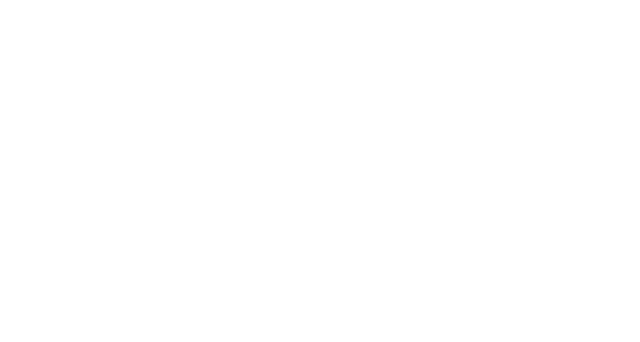
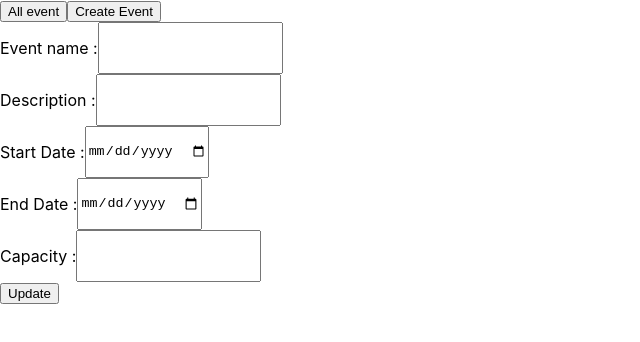
Before and after one commit to sachinrao-dev/event-brite-frontend, a React (Create React App) app: page /update/1 in a window 1280 px wide. Before the commit this address had no page. Shown: the top 342 px of the page, without its empty margins (0-640 px from the left). Built offline with nearby package versions, Linux system fonts and the light colour scheme; no server answers.

Commit message:
imlement in update event

```diff
--- a/src/App.js
+++ b/src/App.js
@@ -1,15 +1,33 @@
 import React from "react";
-import { Routes, Route } from "react-router-dom";
+import { Routes, Route, useNavigate } from "react-router-dom";
 import Dashboard from "./Components/Constant/Dashboard";
 import Login from "./Components/Constant/Login";
+import UpdateEvent from "./Components/Constant/UpdateEvent";
+import CreateEvent from "./Components/Constant/CreateEvent";
 
 function App() {
+  const navigate = useNavigate();
+  const listEvent = () => {
+    navigate("/dashboard");
+  };
+  const createEvent = () => {
+    navigate("/create");
+  };
   return (
     <div>
-      {/* <Login /> */}
+      <div>
+        <button type="button" onClick={listEvent}>
+          All event
+        </button>
+        <button type="button" onClick={createEvent}>
+          Create Event
+        </button>
+      </div>
       <Routes>
         <Route path="/" element={<Login />} />
         <Route path="/dashboard" element={<Dashboard />} />
+        <Route path="/update/:id" element={<UpdateEvent />} />
+        <Route path="/create" element={<CreateEvent />} />
       </Routes>
     </div>
   );
--- /dev/null
+++ b/src/Components/Constant/CreateEvent.js
@@ -0,0 +1,59 @@
+import React, { useState } from "react";
+import "../Style/LoginStyle.css";
+
+function CreateEvent() {
+  const [eventName, setEventName] = useState();
+  const [description, setDescription] = useState();
+  const [startDate, setStartDate] = useState();
+  const [endDate, setEndDate] = useState();
+  const [capacity, setCapacity] = useState();
+
+  const insertData = async () => {
+    const data = {
+      event_name: eventName,
+      event_description: description,
+      start_date: startDate,
+      end_date: endDate,
+      capacity,
+    };
+    console.log(data, "data");
+
+    await fetch("http://localhost:7089/event/create", {
+      method: "post",
+      body: JSON.stringify(data),
+      headers: {
+        "Content-Type": "application/json",
+      },
+    });
+  };
+
+  return (
+    <div>
+      <div className="list">
+        <p>Event name :</p>
+        <input type="text" onChange={(e) => setEventName(e.target.value)} />
+      </div>
+      <div className="list">
+        <p>Description :</p>
+        <input type="text" onChange={(e) => setDescription(e.target.value)} />
+      </div>
+      <div className="list">
+        <p>Start Date : </p>
+        <input type="Date" onChange={(e) => setStartDate(e.target.value)} />
+      </div>
+      <div className="list">
+        <p>End Date :</p>
+        <input type="Date" onChange={(e) => setEndDate(e.target.value)} />
+      </div>
+      <div className="list">
+        <p>Capacity :</p>
+        <input type="number" onChange={(e) => setCapacity(e.target.value)} />
+      </div>
+      <button type="button" onClick={insertData}>
+        Submit
+      </button>
+    </div>
+  );
+}
+
+export default CreateEvent;
--- a/src/Components/Constant/Dashboard.js
+++ b/src/Components/Constant/Dashboard.js
@@ -1,9 +1,65 @@
-import React from "react";
+/* eslint-disable no-underscore-dangle */
+/* eslint-disable array-callback-return */
+import axios from "axios";
+import React, { useEffect, useState } from "react";
+import { useNavigate } from "react-router-dom";
+import "../Style/LoginStyle.css";
 
 function Dashboard() {
+  const navigate = useNavigate();
+  const [data, setData] = useState();
+  useEffect(() => {
+    axios.get("http://localhost:7089/event/list").then((response) => {
+      setData(response.data);
+    });
+  }, []);
+  const upDateHandler = (id) => {
+    navigate(`/update/${id}`);
+  };
+
+  const deleteEvent = async (id) => {
+    await fetch(`http://localhost:7089/event/delete/${id}`, {
+      method: "Delete",
+    });
+    axios.get("http://localhost:7089/event/list").then((response) => {
+      setData(response.data);
+    });
+  };
+
   return (
     <div>
-      <h1>hello, Welcome to the dashboard</h1>
+      {data?.map((item) => (
+        <div className="eventList">
+          <div className="list">
+            <p className="event">Event name : </p>
+            <p>{item.event_name}</p>
+          </div>
+          <div className="list">
+            <p>Description :</p>
+            <p>{item.event_description}</p>
+          </div>
+          <div className="list">
+            <p>Start date :</p>
+            <p>{item.start_date}</p>
+          </div>
+          <div className="list">
+            <p>End Date :</p>
+            <p>{item.end_date}</p>
+          </div>
+          <div className="list">
+            <p>Capacity :</p>
+            <p>{item.capacity}</p>
+          </div>
+          <div className="action">
+            <button type="button" onClick={() => upDateHandler(item._id)}>
+              Update
+            </button>
+            <button type="button" onClick={() => deleteEvent(item._id)}>
+              delete
+            </button>
+          </div>
+        </div>
+      ))}
     </div>
   );
 }
--- /dev/null
+++ b/src/Components/Constant/UpdateEvent.js
@@ -0,0 +1,88 @@
+/* eslint-disable no-underscore-dangle */
+import React, { useState, useEffect } from "react";
+import { useParams } from "react-router-dom";
+
+function UpdateEvent() {
+  const [eventName, setEventName] = useState();
+  const [description, setDescription] = useState();
+  const [startDate, setStartDate] = useState();
+  const [endDate, setEndDate] = useState();
+  const [capacity, setCapacity] = useState();
+  const [data, setData] = useState();
+  const params = useParams();
+  const getData = async () => {
+    let result = await fetch(`http://localhost:7089/event/update/${params.id}`);
+    result = await result.json();
+    // setEventName(result.event_name);
+    setData(result);
+  };
+  console.log(data, "data is heres");
+  useEffect(() => {
+    getData();
+  }, []);
+  const updateData = () => {
+    const updatedInfo = {
+      event: eventName,
+      desc: description,
+      starDate: startDate,
+      end: endDate,
+      cap: capacity,
+    };
+
+    // fetch(`http://localhost:7089/event/updatedEvent/${params.id}`, {
+    //   method: "Put",
+    //   body: JSON.stringify(updatedInfo),
+    // });
+
+    console.log(updatedInfo);
+  };
+  return (
+    <div>
+      <div className="list">
+        <p>Event name :</p>
+        <input
+          type="text"
+          value={data?.event_name}
+          onChange={(e) => setEventName(e.target.value)}
+        />
+      </div>
+      <div className="list">
+        <p>Description :</p>
+        <input
+          type="text"
+          value={description}
+          onChange={(e) => setDescription(e.target.value)}
+        />
+      </div>
+      <div className="list">
+        <p>Start Date : </p>
+        <input
+          type="Date"
+          value={startDate}
+          onChange={(e) => setStartDate(e.target.value)}
+        />
+      </div>
+      <div className="list">
+        <p>End Date :</p>
+        <input
+          type="Date"
+          value={endDate}
+          onChange={(e) => setEndDate(e.target.value)}
+        />
+      </div>
+      <div className="list">
+        <p>Capacity :</p>
+        <input
+          type="number"
+          value={capacity}
+          onChange={(e) => setCapacity(e.target.value)}
+        />
+      </div>
+      <button type="button" onClick={updateData}>
+        Update
+      </button>
+    </div>
+  );
+}
+
+export default UpdateEvent;
--- a/src/Components/Style/LoginStyle.css
+++ b/src/Components/Style/LoginStyle.css
@@ -21,3 +21,17 @@
     margin: 0 auto;
     font-size: 18px;
 }
+.eventList{
+    border: 1px solid;
+    border-radius: 5px;
+    width: 40%;
+    margin-top: 10px;
+}
+.list {
+    display: flex;
+    flex-direction: row;
+    /* justify-content: center; */
+}
+p {
+    /* margin-right: 20px; */
+}
```
